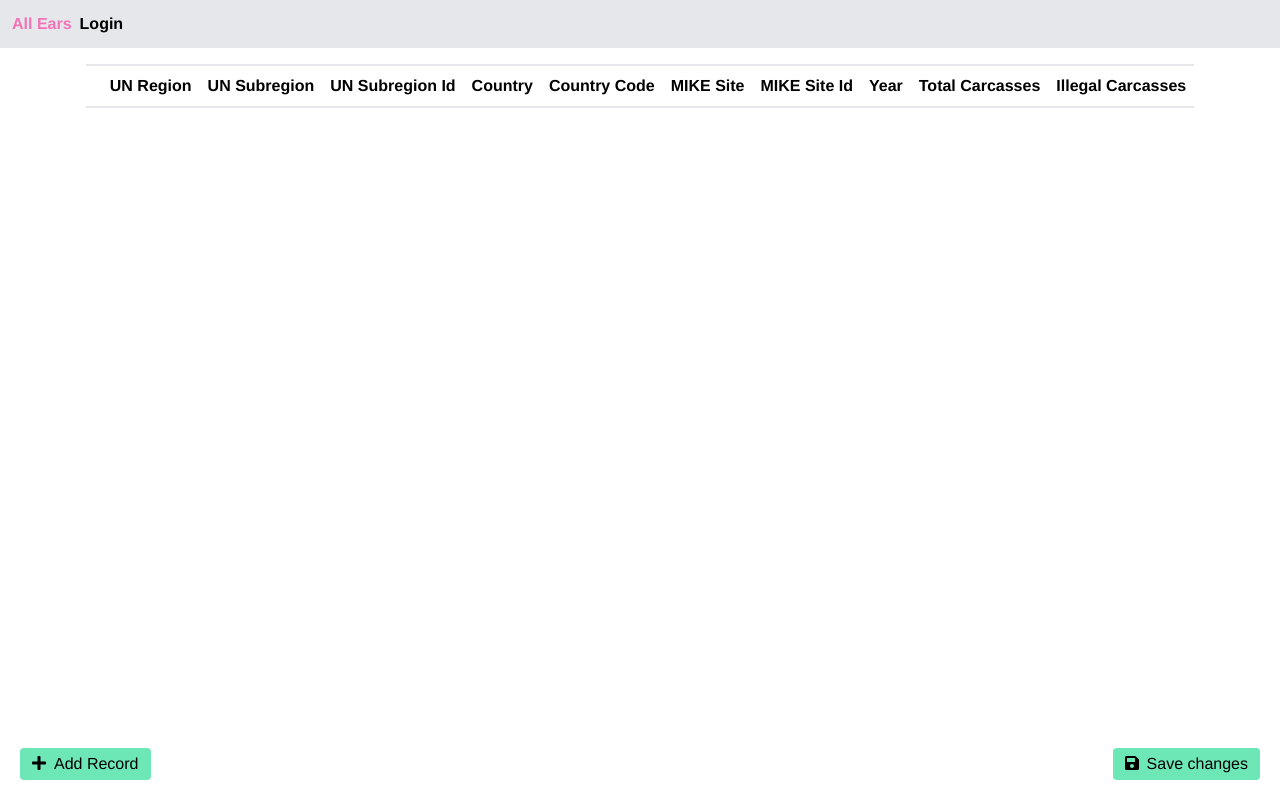
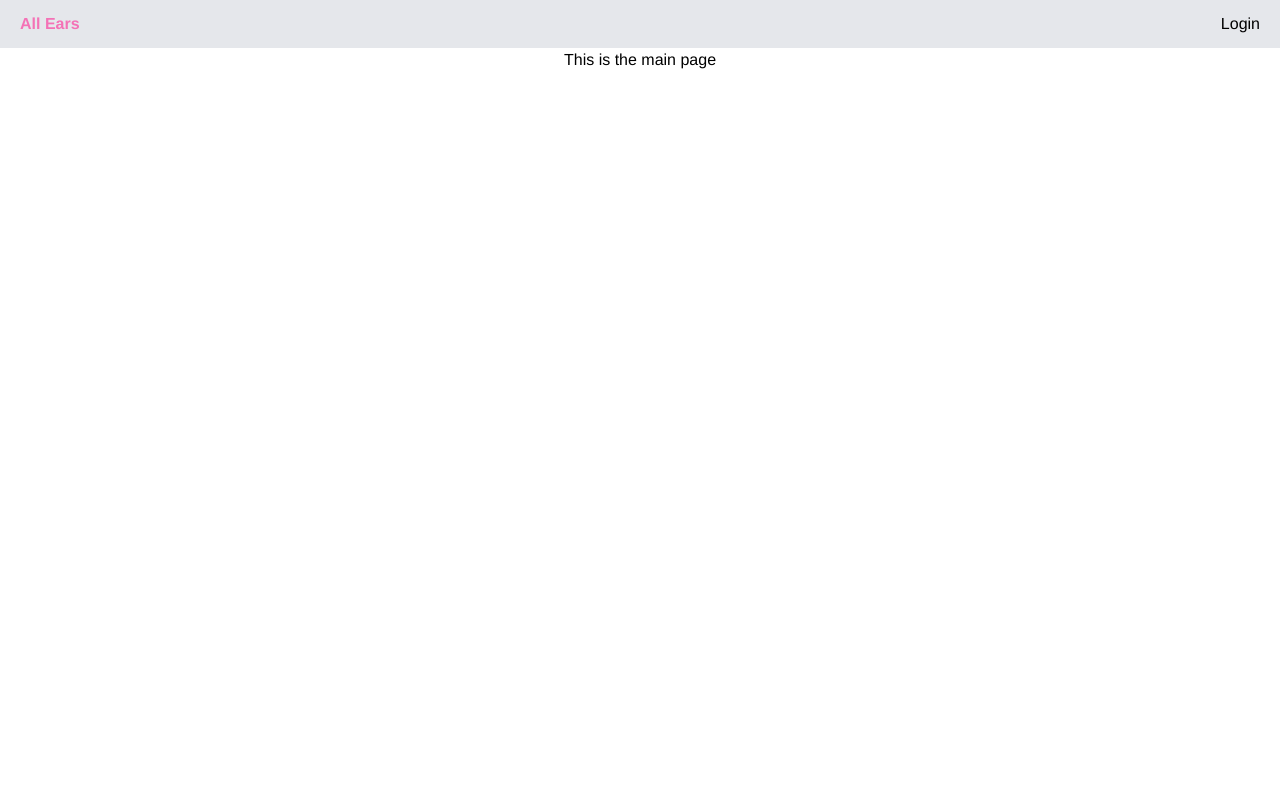
Before and after one commit to All-Ears/web-frontend, a Vue app: page / in a window 1280 px wide. Built offline with nearby package versions, Linux system fonts and the light colour scheme; no server answers.

Commit message:
Fixed MIKE record table, added empy home page, configured router and auth

```diff
--- a/src/App.vue
+++ b/src/App.vue
@@ -1,13 +1,13 @@
 <template lang="pug">
-div(id="nav" class="bg-gray-200 p-3")
-
-    router-link(class="mr-2" to="/")
-        h1 All Ears
+nav(id="nav" class="flex flex-row justify-between bg-gray-200 p-3")
+    div(class="flex flex-row justify-around")
+        router-link(class="mr-2" to="/")
+            h1(class="font-bold") All Ears
+        template(v-if="loggedIn")
+            router-link(class="mr-2" to="/admin/edit") Edit Records
+            router-link(class="mr-2" to="/admin/upload") Upload Records
     router-link(class="mr-2" v-if="!loggedIn" to="/login") Login
-    a(class="mr-2" v-else @click="logout()") Logout
-    template(v-if="loggedIn")
-        router-link(class="mr-2" to="/admin/edit") Edit Records
-        router-link(class="mr-2" to="/admin/upload") Upload Records
+    router-link(class="mr-2" v-else  to="/login" @click="logout()") Logout
 router-view
 </template>
 
@@ -25,12 +25,11 @@ export default defineComponent({
 <style lang="sass">
 #app
     font-family: Avenir, Helvetica, Arial, sans-serif
+    height: 100%
 
 #nav
-    display: flex
-    flex-direction: row
-    a, h1
-        font-weight: bold
+    a
+        @apply mx-2
         &.router-link-exact-active
             @apply text-pink-400
 </style>
--- a/src/assets/css/main.sass
+++ b/src/assets/css/main.sass
@@ -4,3 +4,13 @@
 
     -webkit-font-smoothing: antialiased
     -moz-osx-font-smoothing: grayscale
+
+@layer base
+    html, body
+        height: 100%
+
+    *
+        box-sizing: border-box
+
+    table
+        border-spacing: 0px
--- /dev/null
+++ b/src/components/LoadingSpinner.vue
@@ -0,0 +1,27 @@
+<template lang="pug">
+div(class="spinner")
+</template>
+
+<script lang="ts">
+import { defineComponent } from "vue"
+export default defineComponent({
+    name: "LoadingSpinner",
+})
+</script>
+
+<style lang="sass" scoped>
+// idea came from  https://www.w3schools.com/howto/howto_css_loader.asp
+.spinner
+    border: 16px solid #f3f3f3
+    border-top: 16px solid #3498db
+    border-radius: 50%
+    width: 120px
+    height: 120px
+    animation: spin 2s linear infinite
+
+@keyframes spin
+  0%
+      transform: rotate(0deg)
+  100%
+      transform: rotate(360deg)
+</style>
--- a/src/components/MikeRecordRow.vue
+++ b/src/components/MikeRecordRow.vue
@@ -1,28 +1,28 @@
 <template lang="pug">
-tr
-  td.px-2
-    button(@click='requestRemoval')
-      font-awesome-icon(icon='times-circle')
-  td
-    input(type='text' v-model='value.unRegion')
-  td
-    input(type='text' v-model='value.subregionName')
-  td
-    input(type='text' v-model='value.subregionId')
-  td
-    input(type='text' v-model='value.countryName')
-  td
-    input(type='text' v-model='value.countryCode')
-  td
-    input(type='text' v-model='value.mikeSiteId')
-  td
-    input(type='text' v-model='value.mikeSiteName')
-  td
-    input(type='number' v-model='value.year')
-  td
-    input(type='number' v-model='value.totalNumberOfCarcasses')
-  td
-    input(type='number' v-model='value.numberOfIllegalCarcasses')
+tr(class="border-b")
+    td(class="border-b bg-white py-3 px-0.5 w-5")
+        button(@click='requestRemoval' class="text-red-500 w-5")
+            font-awesome-icon(icon='times-circle')
+    td(class="border-b bg-white py-3 px-0.5")
+        input(type='text'  class="w-28 bg-gray-100 rounded px-1" v-model='value.unRegion')
+    td(class="border-b bg-white py-3 px-0.5")
+        input(type='text'  class="w-28 bg-gray-100 rounded px-1" v-model='value.subregionName')
+    td(class="border-b bg-white py-3 px-0.5")
+        input(type='text'  class="w-28 bg-gray-100 rounded px-1" v-model='value.subregionId')
+    td(class="border-b bg-white py-3 px-0.5")
+        input(type='text'  class="w-28 bg-gray-100 rounded px-1" v-model='value.countryName')
+    td(class="border-b bg-white py-3 px-0.5")
+        input(type='text'  class="w-28 bg-gray-100 rounded px-1" v-model='value.countryCode')
+    td(class="border-b bg-white py-3 px-0.5")
+        input(type='text'  class="w-28 bg-gray-100 rounded px-1" v-model='value.mikeSiteName')
+    td(class="border-b bg-white py-3 px-0.5")
+        input(type='text'  class="w-28 bg-gray-100 rounded px-1" v-model='value.mikeSiteId')
+    td(class="border-b bg-white py-3 px-0.5 w-18")
+        input(type="number" class="w-16 bg-gray-100 rounded px-1" v-model='value.year')
+    td(class="border-b bg-white py-3 px-0.5")
+        input(type="number" class="w-28 bg-gray-100 rounded px-1" v-model='value.totalNumberOfCarcasses')
+    td(class="border-b bg-white py-3 px-0.5")
+        input(type="number" class="w-28 bg-gray-100 rounded px-1" v-model='value.numberOfIllegalCarcasses')
 </template>
 
 <script lang="ts">
@@ -63,15 +63,3 @@ export default defineComponent({
     components: { FontAwesomeIcon },
 })
 </script>
-<style lang="sass" scoped>
-input
-    max-width: 100px
-
-td
-    @apply py-2
-    input
-        @apply bg-gray-100 rounded px-1
-
-button
-    @apply text-red-500
-</style>
--- a/src/components/MikeRecordTable.vue
+++ b/src/components/MikeRecordTable.vue
@@ -1,21 +1,21 @@
 <template lang="pug">
-table(class="table border-collapse")
-  thead(class="border-t-2 border-b-2")
-    tr
-      th
-      th UN Region
-      th UN Subregion
-      th UN Subregion Id
-      th Country
-      th Country Code
-      th MIKE Site
-      th MIKE Site Id
-      th Year
-      th Total Carcasses
-      th Illegal Carcasses
-  tbody(class="divide-y")
-    template(v-for='(val, i) of values' :key='"record: "+i')
-      mike-record-row(v-model:record='values[i]' @remove='removeItem(i)')
+table(class="table-auto border-separate w-full")
+    thead(class="text-left")
+        tr
+            th(class="sticky top-0 m-0 bg-white border-b-2")
+            th(class="sticky top-0 m-0 bg-white border-b-2 py-1 px-1") UN Region
+            th(class="sticky top-0 m-0 bg-white border-b-2 py-1 px-1") UN Subregion
+            th(class="sticky top-0 m-0 bg-white border-b-2 py-1 px-1") UN Subregion ID
+            th(class="sticky top-0 m-0 bg-white border-b-2 py-1 px-1") Country
+            th(class="sticky top-0 m-0 bg-white border-b-2 py-1 px-1") Country Code
+            th(class="sticky top-0 m-0 bg-white border-b-2 py-1 px-1") MIKE Site
+            th(class="sticky top-0 m-0 bg-white border-b-2 py-1 px-1") MIKE Site ID
+            th(class="sticky top-0 m-0 bg-white border-b-2 py-1 px-1") Year
+            th(class="sticky top-0 m-0 bg-white border-b-2 py-1 px-1") Total Carcasses
+            th(class="sticky top-0 m-0 bg-white border-b-2 py-1 px-1") Illegal Carcasses
+    tbody(class="max-h-80 relative overflow-auto divide-y")
+        template(v-for="(val, i) of values" :key="'record: '+i")
+            mike-record-row(v-model:record='values[i]' @remove='removeItem(i)')
 </template>
 
 <script lang="ts">
@@ -58,8 +58,4 @@ export default defineComponent({
 })
 </script>
 
-<style lang="sass" scoped>
-
-th
-    @apply p-2 text-center
-</style>
+<style lang="sass" scoped></style>
--- a/src/router/index.ts
+++ b/src/router/index.ts
@@ -7,32 +7,24 @@ import {
 import EditData from "@/views/EditData.vue"
 import UploadData from "@/views/UploadData.vue"
 import Login from "@/views/Login.vue"
+import Home from "@/views/Home.vue"
 import { isLoggedIn } from "@/auth"
-
-function restrictAccess(to: RouteMeta, from: RouteMeta, next: Function) {
-    if (!isLoggedIn()) {
-        next({ name: "Login" })
-    }
-    next()
-}
 
 const routes: Array<RouteRecordRaw> = [
     {
         path: "/",
         name: "Root",
-        component: EditData,
+        component: Home,
     },
     {
         path: "/admin/upload",
         name: "Admin.Upload",
         component: UploadData,
-        beforeEnter: restrictAccess,
     },
     {
         path: "/admin/edit",
         name: "Admin.Edit",
         component: EditData,
-        beforeEnter: restrictAccess,
     },
     {
         path: "/login",
@@ -46,4 +38,10 @@ const router = createRouter({
     routes,
 })
 
+router.beforeEach((to: RouteMeta) => {
+    if (!isLoggedIn() && to.name?.toString().startsWith("Admin")) {
+        router.push({ name: "Login" })
+    }
+})
+
 export default router
--- a/src/store/index.ts
+++ b/src/store/index.ts
@@ -9,7 +9,13 @@ export default createStore({
         updateSecurityToken(state, data: string) {
             state.securityToken = data
             // This must change if we make any requests to anywhere other than our backend
-            Axios.defaults.headers.common["Authorization Bearer"] = data
+            if (data) {
+                Axios.defaults.headers.common[
+                    "Authorization"
+                ] = `Bearer ${data}`
+            } else {
+                delete Axios.defaults.headers.common["Authorization"]
+            }
         },
         updeateLoggedInUntil(state, data: number) {
             state.loggedInUntil = data
--- a/src/views/EditData.vue
+++ b/src/views/EditData.vue
@@ -1,7 +1,11 @@
 <template lang="pug">
-div(class="flex flex-col justify-around p-4 items-center")
-    mike-record-table(v-model:records="records")
-    div(class="fixed-panel p-5")
+div(class="p-4 overflow-auto")
+    loading-spinner(class="m-auto" :class='{"hidden": loadState !== "loading"}')
+    p(class="text-center" :class='{"hidden": loadState !== "failed"}') Records could not be loaded
+    mike-record-table(:class='{"hidden": loadState !== "done"}' v-model:records="records")
+    div(class="h-20")
+    div(class="fixed bottom-0 h-20 w-screen flex flex-row justify-between items-center p-5 border-t-2 bg-white"
+    :class='{"hidden": loadState !== "done"}')
         button(class="rounded bg-green-300 py-1 px-3" @click="addRecord()")
             font-awesome-icon(class="mr-2" icon="plus")
             | Add Record
@@ -13,27 +17,31 @@ div(class="flex flex-col justify-around p-4 items-center")
 <script lang="ts">
 import { defineComponent, onMounted, ref } from "vue"
 import MikeRecordTable from "@/components/MikeRecordTable.vue"
+import LoadingSpinner from "@/components/LoadingSpinner.vue"
 import { FontAwesomeIcon } from "@fortawesome/vue-fontawesome"
 import { MikeRecord } from "@/models"
 import Axios, { AxiosResponse } from "axios"
 import Router from "@/router"
 
+type LoadState = "loading" | "done" | "failed"
+
 export default defineComponent({
     name: "EditData",
-    components: { MikeRecordTable, FontAwesomeIcon },
+    components: { MikeRecordTable, FontAwesomeIcon, LoadingSpinner },
     setup() {
         const records = ref<MikeRecord[]>([])
+        const loadState = ref("loading")
         function loadRecords() {
-            // debug value, replace with "/api/mikerecords"
             Axios.get("/api/mikerecords")
                 .then((res: AxiosResponse<MikeRecord[]>) => {
                     records.value = res.data
+                    loadState.value = "done"
                 })
                 .catch((err) => {
                     if (err.status == 401) {
                         Router.push("login")
                     } else {
-                        console.error("Failed to to fetch MIKE records", err)
+                        loadState.value = "failed"
                     }
                 })
         }
@@ -52,19 +60,8 @@ export default defineComponent({
                 numberOfIllegalCarcasses: 0,
             })
         }
-
         onMounted(loadRecords)
-        return { records, addRecord }
+        return { records, loadState, addRecord }
     },
 })
 </script>
-<style lang="sass" scoped>
-.fixed-panel
-    position: fixed
-    bottom: 0px
-    width: 100vw
-    display: flex
-    flex-direction: row
-    justify-content: space-between
-    align-items: center
-</style>
--- /dev/null
+++ b/src/views/Home.vue
@@ -0,0 +1,10 @@
+<template lang="pug">
+p(class="text-center") This is the main page
+</template>
+
+<script lang="ts">
+import {defineComponent} from 'vue'
+export default defineComponent({
+    name: "Home"
+})
+</script>
--- a/src/views/Login.vue
+++ b/src/views/Login.vue
@@ -2,10 +2,10 @@
 div(class="p-5 text-center")
     div(class="inline-block")
         h1(class="text-xl font-bold mx-5") Login
-        div(class="pwd-box bg-gray-200 rounded m-5" syle="display: inline-block")
+        form(class="pwd-box bg-gray-200 rounded m-5" syle="display: inline-block" @submit="submitPassword(pwd, $event)")
             label(for="m-2 password") Password:
             input(id="password" class="m-2 rounded p-1" :class="pwdInvalid ? 'border-red-500 border-2' : ''" type="password" v-model="pwd")
-            button(class="m-2 rounded bg-green-300 px-2 py-1" @click="submitPassword(pwd)") Submit
+            button(class="m-2 rounded bg-green-300 px-2 py-1" type="submit") Submit
         p(v-if="pwdInvalid" class="text-red-500 font-semibold") Password Invalid!
 </template>
 
@@ -13,25 +13,28 @@ div(class="p-5 text-center")
 import { defineComponent, ref, onMounted } from "vue"
 import { login, isLoggedIn, renewSession } from "@/auth"
 import Router from "@/router"
+
+// Make sure the token is automatically refreshed before
+// it expires if the user is still on the page
 window.setTimeout(() => {
     if (isLoggedIn()) {
         renewSession().catch((err) => {
-            console.error(err)
+            console.error("From renew session ", err)
         })
     }
+    // 30 minutes in milliseconds
 }, 1000 * 60 * 30)
+
 export default defineComponent({
     components: {},
     setup() {
         const pwd = ref("")
         const pwdInvalid = ref(false)
-        function submitPassword(pwd: string) {
-            console.log("password submitted")
+        function submitPassword(pwd: string, event: Event) {
+            event.preventDefault() // keep form from reloading page
             login(pwd)
                 .then(() => {
-                    Router.push({ name: "Root" }).catch((err) => {
-                        console.error(err)
-                    })
+                    Router.go(-1)
                 })
                 .catch((err) => {
                     const res = err.response
--- a/tailwind.config.js
+++ b/tailwind.config.js
@@ -2,7 +2,12 @@ module.exports = {
     purge: ["./src/**/*.{vue,js,ts,jsx,tsx}"],
     darkMode: false, // or 'media' or 'class'
     theme: {
-        extend: {},
+        extend: {
+            spacing: {
+                "21": "6.25rem",
+                "22": "6.5rem",
+            },
+        },
     },
     variants: {
         extend: {},
```
